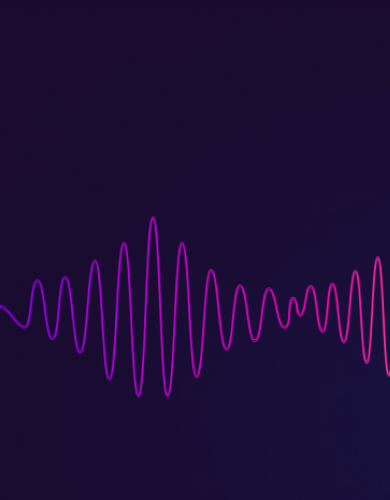
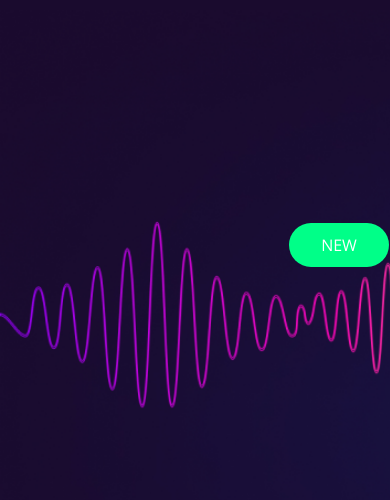
Before and after one commit to jahid077/Assignment-2-Mod-12-TechWave, a plain HTML site: page index.html in a window 390 px wide. Shown: the part 98-598 px from the top of the page. Drawn offline with nearby package versions, Linux system fonts and the light colour scheme.

Commit message:
microphone top-tag added

```diff
--- a/index.html
+++ b/index.html
@@ -38,6 +38,7 @@
                     <!-- <img src="./assets/hero-circle.png" alt=""> -->
                     <img src="./assets/microphone.png" alt="" class="mic">
                 </div>
+                <p class="top-tag">NEW</p>
                 <h1>TechWave</h1>
                 <p>Your daily dose of tech insights, productivity hacks, and personal growth</p>
 
--- a/styles/style.css
+++ b/styles/style.css
@@ -133,6 +133,16 @@
 .hero-circle-image .mic{
     position: relative;
     top: 5rem;
+}
+
+.top-tag{
+    display: inline;
+    position: relative;
+    padding: 0.7rem 2rem;
+    background-color: #00ff88;
+    border-radius: 2rem;
+    top: -8rem;
+    left: 9rem;
 }
 
 .hero-section .container h1{
```
